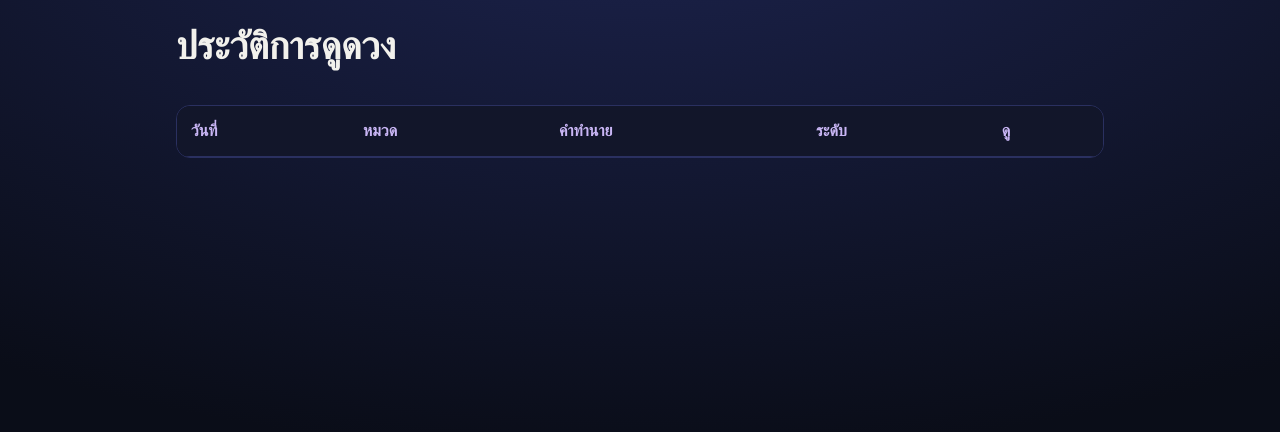
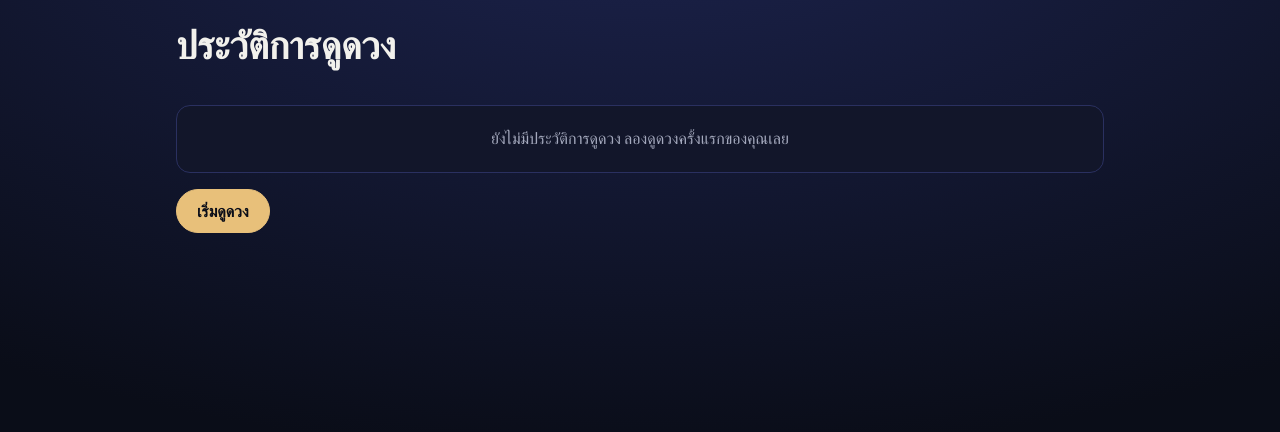
Before and after one commit to raindewywy/rakkan, a Node server app: page /history in a window 1280 px wide. Shown: the part 63-495 px from the top of the page. Run offline with Node 20, Linux system fonts and the light colour scheme; the visitor is signed in with stand-in values (Sample User, id 1); lists and menus that the app fills with data are empty; some libraries are stand-ins or nearby versions.

Commit message:
[15]: show empty state

```diff
--- a/public/css/history.css
+++ b/public/css/history.css
@@ -3,7 +3,8 @@
 .toolbar input[type="search"], .toolbar select { min-height: 44px; padding: 0 12px; border: 1px solid var(--border); border-radius: 10px; background: var(--card); color: var(--text); font: 400 1rem var(--font-body); }
 
 .table-wrap { overflow-x: auto; border: 1px solid var(--border); border-radius: var(--radius); }
-.history-table { width: 100%; border-collapse: collapse; background: var(--card); }
+.table-wrap:focus-visible { outline: 3px solid var(--gold); outline-offset: 2px; }
+.history-table { width: 100%; min-width: 680px; border-collapse: collapse; background: var(--card); }
 .history-table th, .history-table td { padding: 12px 14px; border-bottom: 1px solid var(--border); text-align: left; vertical-align: middle; }
 .history-table th { color: var(--violet); font-weight: 600; white-space: nowrap; }
 .history-table tbody tr:last-child td { border-bottom: 0; }
--- a/views/history.ejs
+++ b/views/history.ejs
@@ -8,7 +8,11 @@
     <%# ----- filter by category (ticket 19) ----- %>
   </div>
 
-  <div class="table-wrap">
+  <% if (items.length === 0) { %>
+    <p class="empty card"><%= tr('ยังไม่มีประวัติการดูดวง ลองดูดวงครั้งแรกของคุณเลย', 'No readings yet. Make your first reading!') %></p>
+    <a class="btn btn-primary" href="/predict"><%= tr('เริ่มดูดวง', 'Start a reading') %></a>
+  <% } else { %>
+  <div class="table-wrap" role="region" aria-label="<%= tr('ตารางประวัติการดูดวง', 'Reading history table') %>" tabindex="0">
     <table class="history-table">
       <thead>
         <tr>
@@ -33,5 +37,6 @@
       </tbody>
     </table>
   </div>
+  <% } %>
 </main>
 <%- include('partials/footer') %>
```
